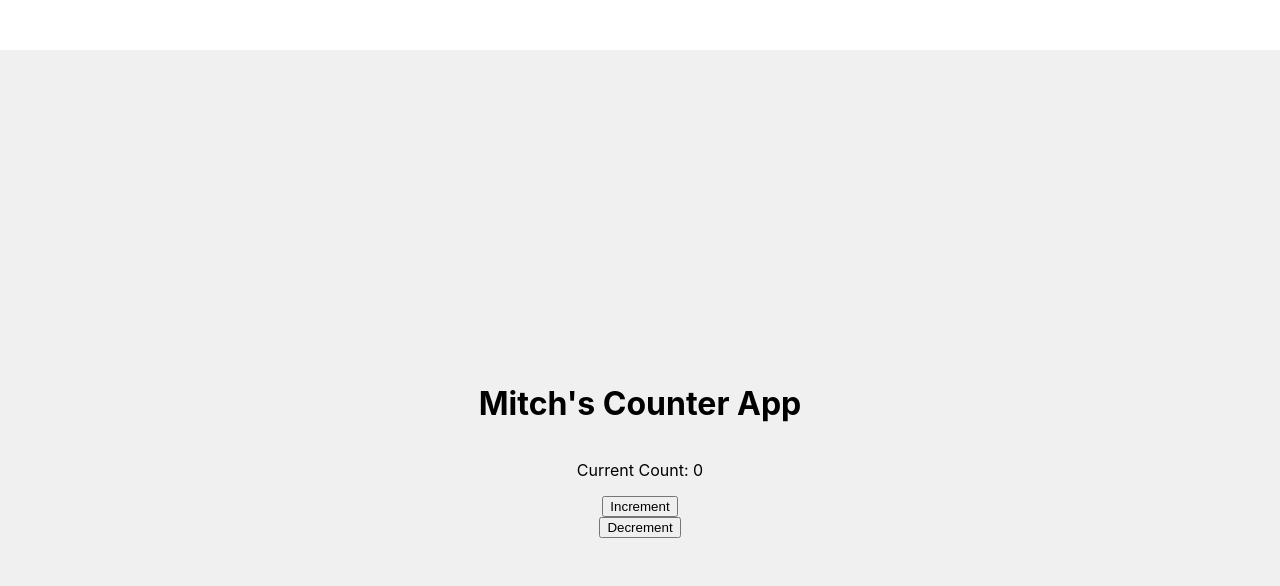
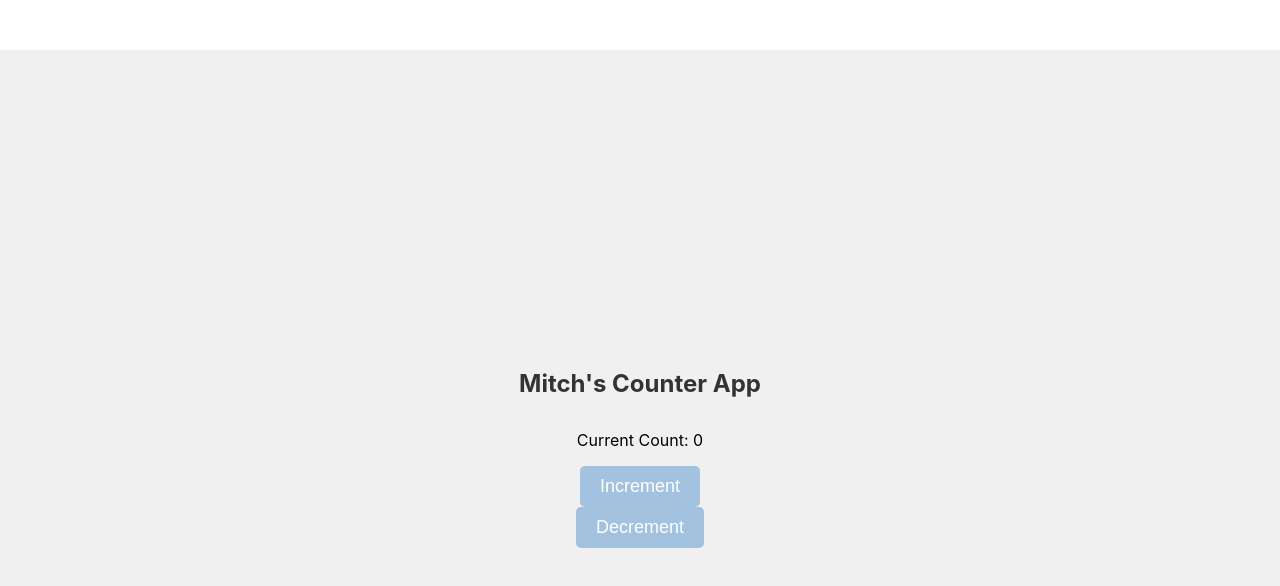
Before and after one commit to CryptoMitch/React-Code, a React (Create React App) app in the folder counter-app/: page / in a window 1280 px wide. Shown: the top 586 px of the page. Built offline with nearby package versions, Linux system fonts and the light colour scheme.

Commit message:
Apply CSS to buttons

```diff
--- a/counter-app/src/App.css
+++ b/counter-app/src/App.css
@@ -9,37 +9,42 @@
   justify-content: center;
 }
 
-.App-logo {
-  height: 40vmin;
-  pointer-events: none;
+h1 {
+  color: #333;
+  font-size: 24px;
 }
 
-@media (prefers-reduced-motion: no-preference) {
-  .App-logo {
-    animation: App-logo-spin infinite 20s linear;
-  }
+.counter {
+  font-size: 48px;
+  margin: 20px 0;
 }
 
-.App-header {
-  background-color: #282c34;
-  min-height: 100vh;
+.button-container {
   display: flex;
-  flex-direction: column;
-  align-items: center;
-  justify-content: center;
-  font-size: calc(10px + 2vmin);
-  color: white;
+  gap: 10px;
+  margin-top: 10px;
 }
 
-.App-link {
-  color: #61dafb;
+
+button {
+  font-size: 18px;
+  padding: 10px 20px;
+  margin: 0 10px;
+  background-color: #A2C2E0;
+  color: white;
+  border: none;
+  cursor: pointer;
+  border-radius: 5px;
 }
 
-@keyframes App-logo-spin {
-  from {
-    transform: rotate(0deg);
-  }
-  to {
-    transform: rotate(360deg);
-  }
+.button.secondary {
+  background-color: #84A3C2;
 }
+
+button:hover {
+  background-color: #0056b3;
+}
+
+.button.secondary:hover {
+  background-color: #50709A;
+}
```
